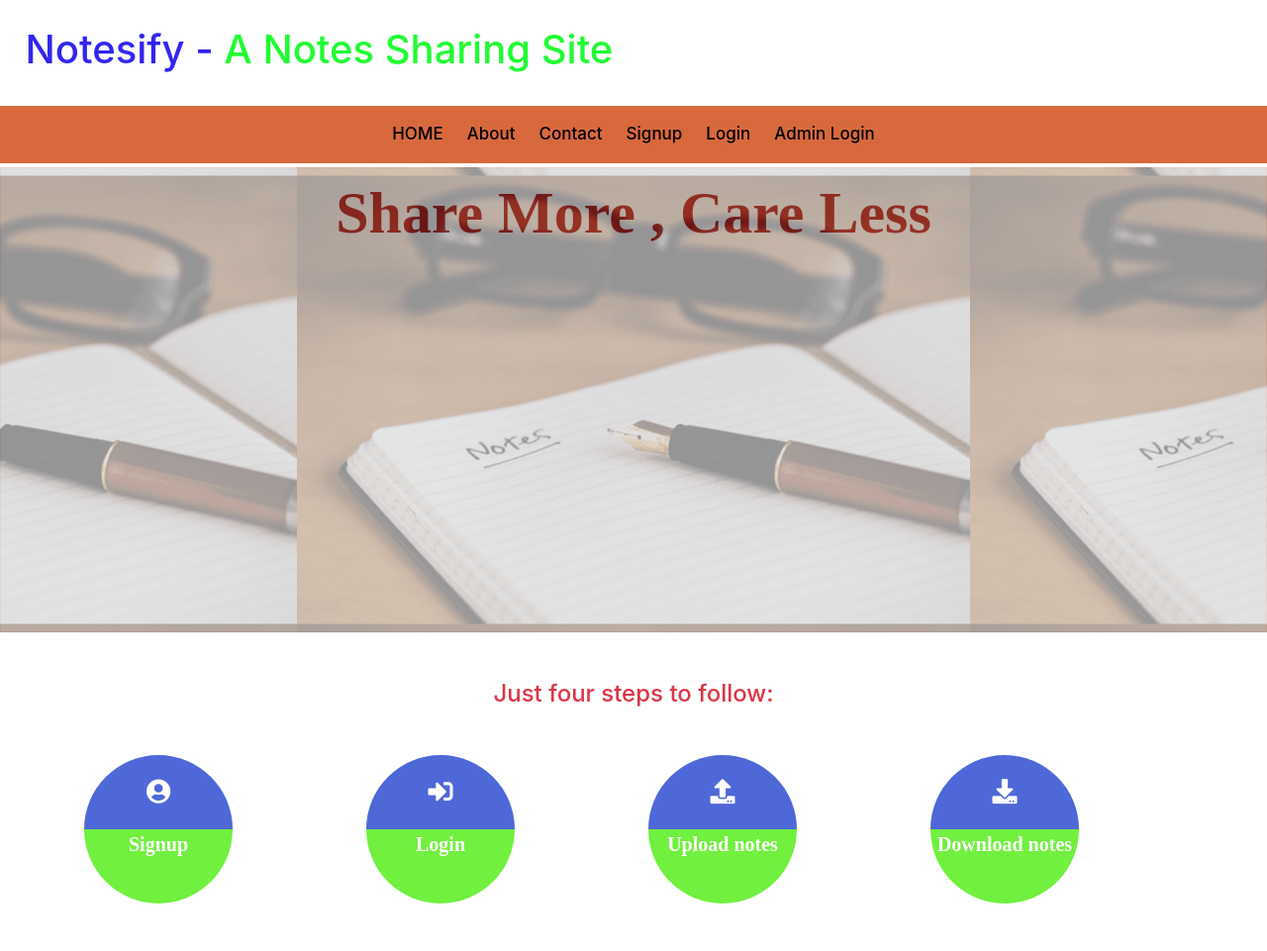
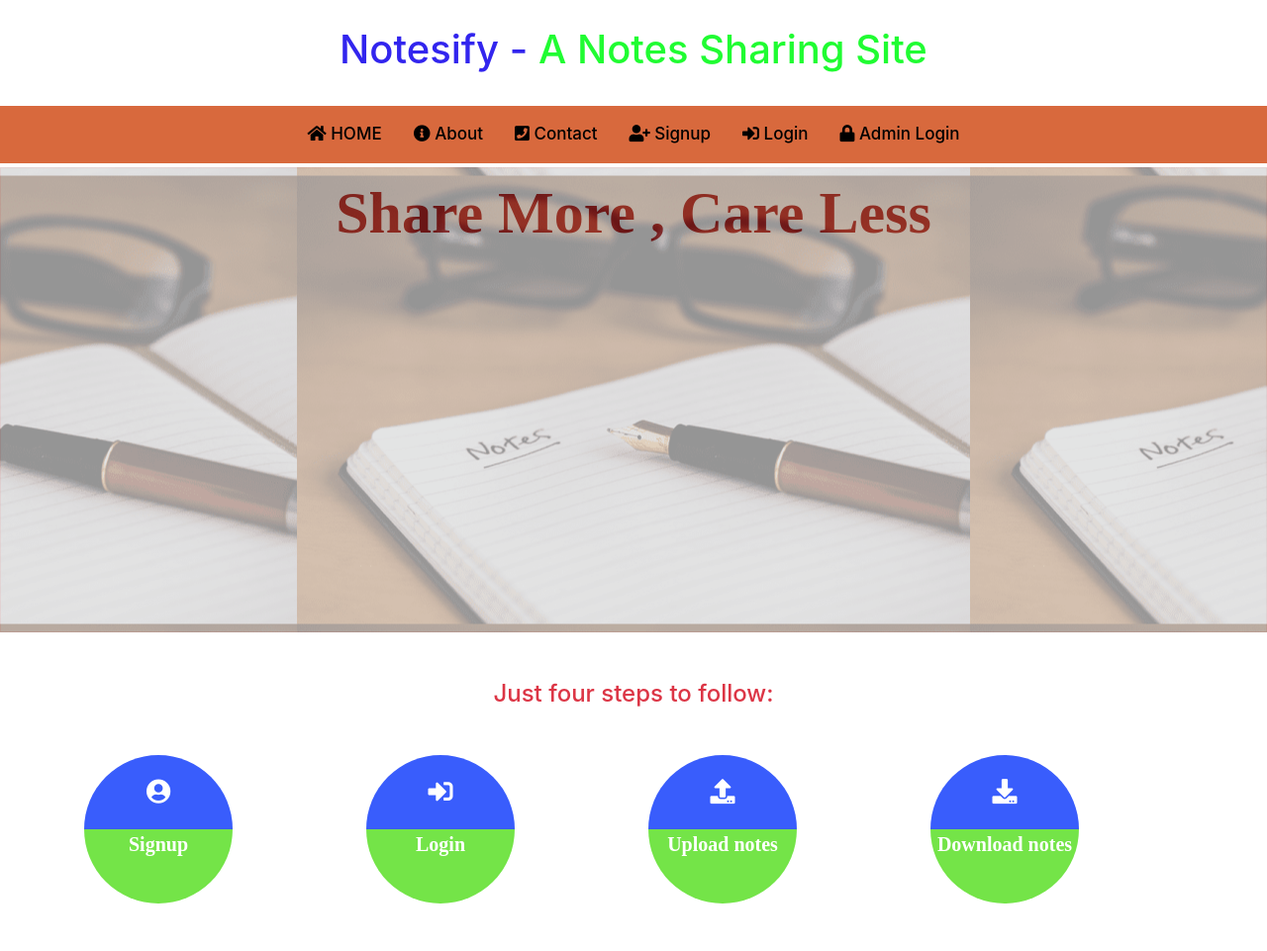
Before and after one commit to ShubhamSaini3431/NotesSharingSite, a Django app: page / in a window 1280 px wide. Shown: the whole page at 99% size. Run offline with Django 3.2, Linux system fonts and the light colour scheme; some libraries are stand-ins or nearby versions.

Commit message:
changes_4

```diff
--- a/app/static/css/style.css
+++ b/app/static/css/style.css
@@ -31,7 +31,7 @@
     width: 150px;
     border-radius: 90px 90px 0px 0px;
     margin: 0px;
-    background-color: rgb(79, 104, 216);
+    background-color: rgb(57, 93, 252);
 }
 
 .halfcirclebottom{
@@ -39,7 +39,7 @@
     width: 150px;
     border-radius: 0px 0px 90px 90px;
     margin: 0px;
-    background-color: rgb(113, 240, 63);
+    background-color: rgb(116, 228, 72);
 }
 
 .box1 p{
--- a/app/templates/navigation.html
+++ b/app/templates/navigation.html
@@ -15,27 +15,28 @@
 </head>
 <body>
 
-    <h1 style="padding: 2%;"><span style="color: rgb(50, 37, 238);">Notesify - </span><span style="color: rgb(32, 252, 50);">A Notes Sharing Site</span></h1>
+    <h1 class="text-center" style="padding: 2%;"><span style="color: rgb(50, 37, 238);">Notesify - </span><span
+            style="color: rgb(32, 252, 50);">A Notes Sharing Site</span></h1>
 
     <nav class="navbar sticky-top navbar-expand-md justify-content-center" style="background-color: rgb(216, 105, 61);">
         <ul class="navbar-nav" style="font-size: 17px;">
                 <li class="navbar-item">
-                    <a  class="nav-link" href="{% url 'index' %}">HOME</a>
+                    <a  class="nav-link" href="{% url 'index' %}"><i class="fa fa-home"></i> HOME</a>
                 </li>
-                <li class="navbar-item ml-2">
-                    <a class="nav-link" href="{% url 'about' %}">About</a>
+                <li class="navbar-item ml-3">
+                    <a class="nav-link" href="{% url 'about' %}"><i class="fa fa-info-circle"></i> About</a>
                 </li>
-                <li class="navbar-item ml-2">
-                    <a class="nav-link" href="{% url 'contact' %}">Contact</a>
+                <li class="navbar-item ml-3">
+                    <a class="nav-link" href="{% url 'contact' %}"><i class="fa fa-phone-square"></i> Contact</a>
                 </li>
-                <li class="navbar-item ml-2">
-                    <a class="nav-link" href="{% url 'user_signup' %}">Signup</a>
+                <li class="navbar-item ml-3">
+                    <a class="nav-link" href="{% url 'user_signup' %}"><i class="fa fa-user-plus"></i> Signup</a>
                 </li>
-                <li class="navbar-item ml-2">
-                    <a class="nav-link" href="{% url 'user_login' %}">Login</a>
+                <li class="navbar-item ml-3">
+                    <a class="nav-link" href="{% url 'user_login' %}"><i class="fa fa-sign-in-alt"></i> Login</a>
                 </li>
-                <li class="navbar-item ml-2 ">
-                    <a class="nav-link" href="{% url 'login_admin' %}">Admin Login</a>
+                <li class="navbar-item ml-3 ">
+                    <a class="nav-link" href="{% url 'login_admin' %}"><i class="fa fa-lock"></i> Admin Login</a>
                 </li>
             </ul>
         </div>
@@ -43,6 +44,7 @@
 
 
 
+
 </body>
 </html>
 {% block body %}
```
Also changed, not shown: db.sqlite3, media/IMG_20180429_191656.3c.jpg (added).
